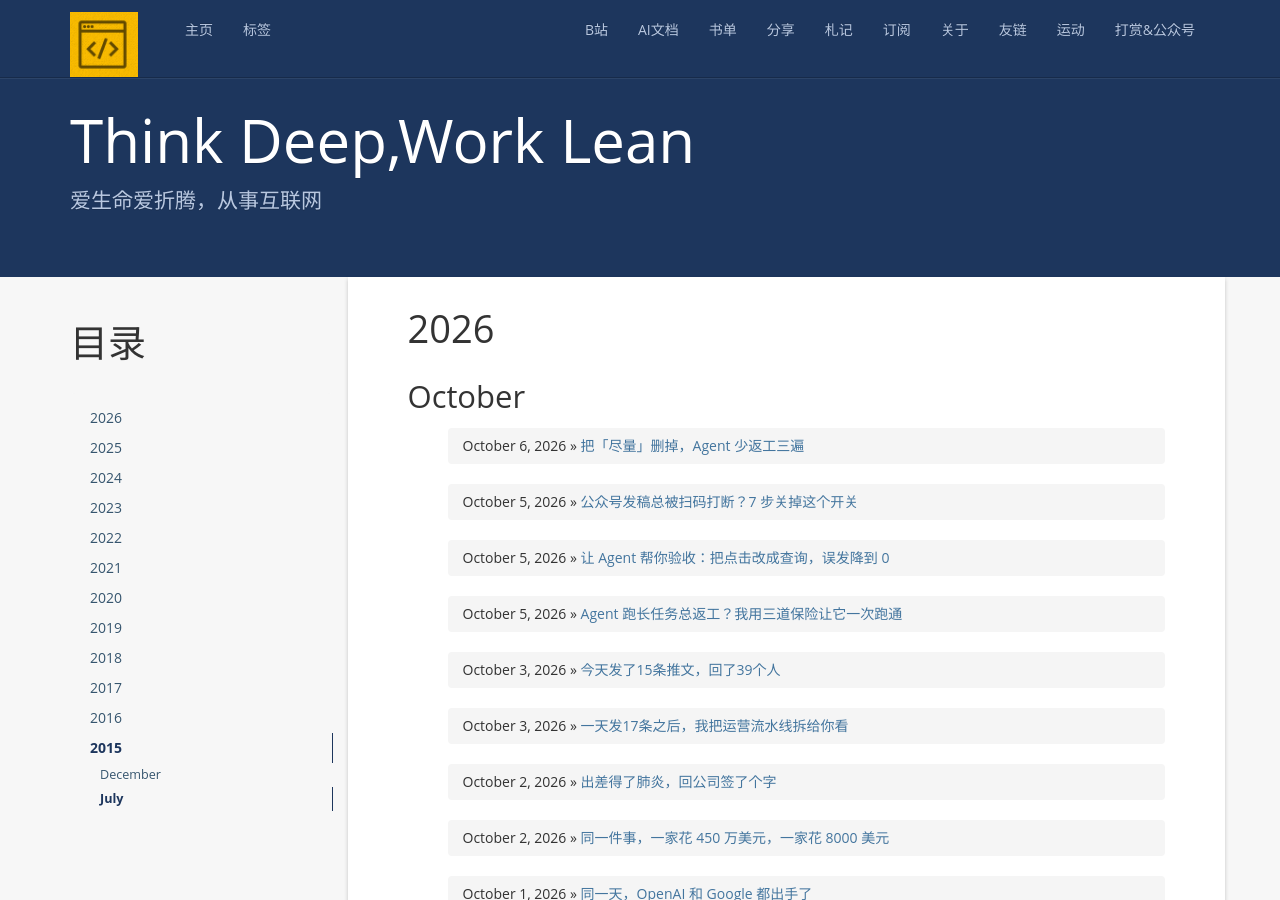
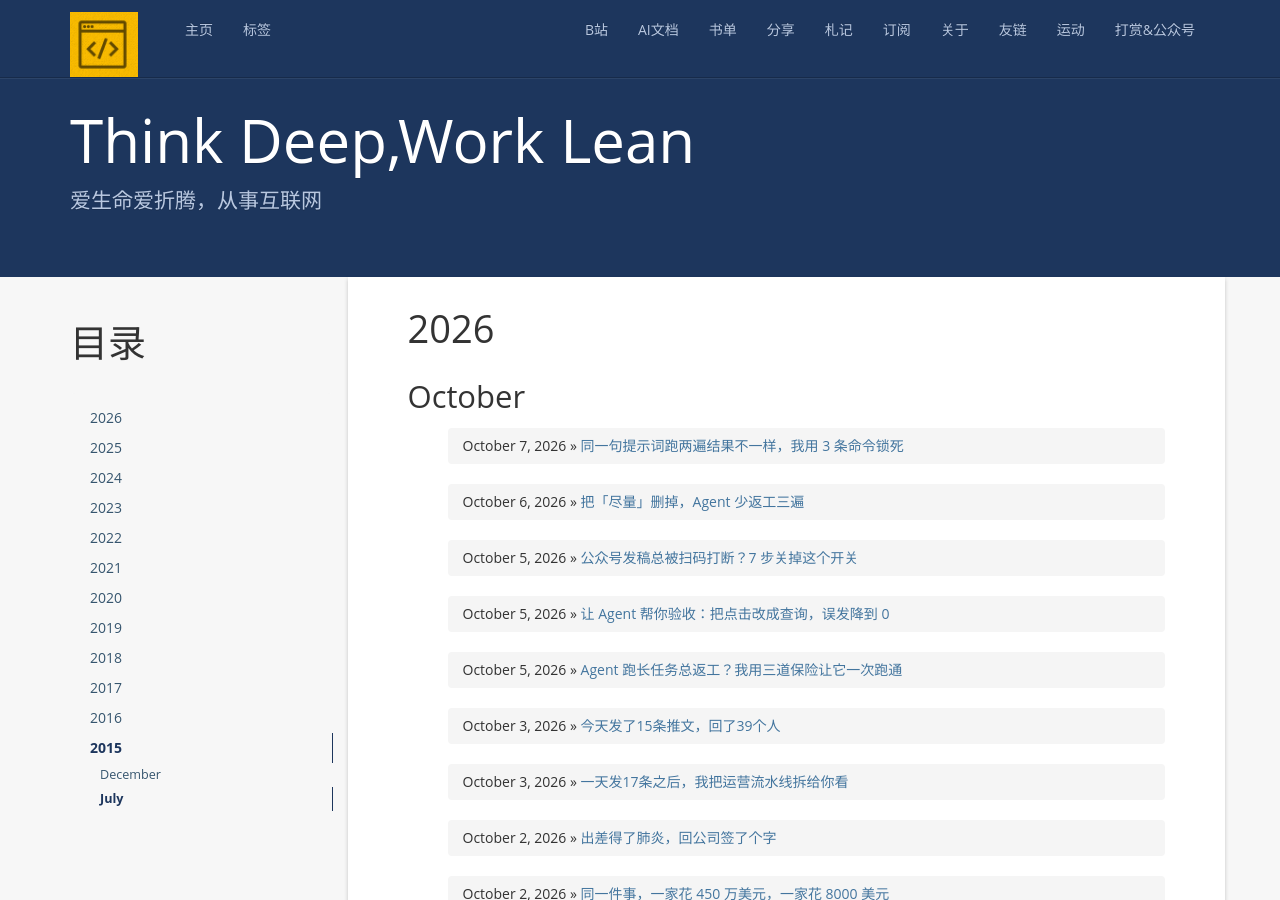
Before and after one commit to zackzhangkai/zackzhangkai.github.io, a Jekyll site: the page built from index.html, in a window 1280 px wide and 900 px high. Built offline with Jekyll 4.4.1, drawn with Linux system fonts in a browser that asks for light colours; nearby versions of some CDN libraries; a script that is not in the unit is left out; the list of posts is cut into pages by our own code; comment, search, counter and statistics services are not loaded; some of the changed lines change nothing that is shown.

Commit message:
post: 2026-10-07 用 3 条命令锁死 agent 的输入

````diff
--- /dev/null
+++ b/_posts/2026-10-07-three-commands-lock-agent-inputs.md
@@ -0,0 +1,176 @@
+---
+layout: post
+title: 同一句提示词跑两遍结果不一样，我用 3 条命令锁死
+tags: AI文档
+---
+
+大家好，我是Zack。
+
+前几天我让 agent 给 AIHOT 加个小功能，提示词就一句话：「把站点流量统计加上，改一下相关文件。」
+
+跑完它动了 9 个文件。第二天原样重跑一遍，这次动了 6 个，两次只有 3 个重合。
+
+一开始我以为是模型抽风，后来发现不是：**「相关文件」这四个字谁说了算，我根本没说。**
+
+同一句提示词跑两遍结果不一样，八成不是模型的问题，是我留给它的不确定太多。
+
+这类不确定集中在三处：**改哪些文件、装哪个版本、留下哪些垃圾。** 三处各用一条命令定死。
+
+## 一、原来的做法：找文件也交给它
+
+我以前的提示词都这么写：
+
+```
+看一下这个项目，把站点流量统计加上，相关文件都改一下。
+```
+
+听起来清楚，其实三处全交给它猜了。
+
+**哪些文件算「相关」。** 它得先列目录再挑文件读。500 多文件的仓库，它一次能顺手读十几个，一半跟这事没关系。上下文被占满，真正要改的地方反而写得糙。
+
+**装哪个版本。** 让它装依赖，它写 `npm i xxx`，装的是当天最新版。下周跑同一句，装回来的可能就不是同一个包。
+
+**跑完留下什么。** 我习惯 `git add .` 一把梭，它生成的临时文件、`.bak` 备份全进了提交，review 的人分不清哪个是我真要改的。
+
+## 二、换成三条命令
+
+### 1. 动手前先用 rg 把文件清单定死
+
+```
+rg -n "traffic" -l
+```
+
+`rg` 是比 grep 快很多的搜索工具（Rust 写的），`-n` 带行号，`-l` 只输出文件名。
+
+只输出文件名很关键：我要的是一份能贴进提示词的清单，不是一大段匹配内容。
+
+实测一次（AIHOT：521 个被跟踪文件，含未跟踪共 720 个）：
+
+```
+$ time (rg -n "agent" -l -i | wc -l)
+72
+( ... )  0.00s user 0.02s system 276% cpu 0.009 total
+```
+
+**0.009 秒，列出 72 个文件。** 同样的事换 `grep -ril`，同样结果，耗时 0.35 秒 —— 差了约 39 倍。
+
+快不是重点，重点是清单是我给的，不是它猜的。现在提示词长这样：
+
+```
+只改下面这几个文件，不要动其它任何文件：
+- apps/api/src/routes/traffic.ts
+- apps/web/app/components/SiteTraffic.tsx
+- packages/backend/src/publication/traffic.ts
+- tests/traffic.test.ts
+
+如果这些文件不够用，先停下告诉我缺哪个，不要自己去找。
+```
+
+不给最后那句，它发现文件不够时还是会自己翻，清单就白给了。
+
+### 2. 装依赖写精确版本，别写 ^
+
+提示词里我现在写死一句：
+
+```
+装依赖一律写精确版本号（npm i xxx@1.20.0 -E），不要出现 ^ 和 ~。
+装完必须把 package-lock.json 一起提交。
+```
+
+`-E` 是 `--save-exact` 的简写，装完 `package.json` 里写的是 `"axios": "1.20.0"`，不是 `"axios": "^1.20.0"`。
+
+一个字符的差别：`^1.20.0` 是「1.x 里最新都行」，`1.20.0` 是「就这一个」。
+
+查一下今天的最新版做对照：
+
+```
+$ npm view typescript version
+7.0.2
+```
+
+AIHOT 的 `package.json` 里正好是精确版本：
+
+```
+"devDependencies": {
+  "@modelcontextprotocol/client": "2.1.0",
+    "typescript": "7.0.2"
+}
+```
+
+没有 `^`，没有 `~`。半年后 clone 下来重装，装到的还是这几版。
+
+装完再补一眼，确认锁文件真动了：
+
+```
+git diff --stat package-lock.json
+```
+
+没输出反而要警觉：说明它没走包管理器。Python 同理，写 `requests==2.32.3`，别写 `>=`。
+
+### 3. 跑完先 `git clean -nd` 看一遍，再清
+
+这条是今天最有感的一条。agent 跑完，我不再直接 `git add .`，先跑：
+
+```
+git clean -nd
+```
+
+`-n` 是 dry-run，只打印「将要删除什么」，一个字节都不动；`-d` 连目录一起列。
+
+今天在 AIHOT 跑出来的（节选，一共 24 项）：
+
+```
+$ git clean -nd
+Would remove android/AndroidManifest.xml
+Would remove apps/api/src/routes/traffic.ts
+Would remove scripts/__pycache__/
+Would remove scripts/us-close-report.py
+...
+```
+
+**这 24 项里，只有 `scripts/__pycache__/` 是真垃圾。**
+
+`android/` 整个目录、`traffic.ts`、迁移文件、测试文件，全是我还没提交的工作成果。
+
+按老习惯直接 `git clean -fd`，这二十几项一次全没，回收站都找不回来。
+
+看清后再决定清哪些：
+
+```
+git clean -fd                    # 确认全是垃圾再执行
+git clean -fd -e "android/"      # 排除某个目录
+```
+
+## 三、前后对比
+
+| | 改之前 | 改之后 |
+|---|---|---|
+| 改动范围谁定 | 它自己找，两次跑出 9 个 / 6 个文件 | 我给清单，两次都是清单里那几个 |
+| 拿清单耗时 | — | 0.009 秒（521 文件仓库） |
+| 依赖版本 | `^1.20.0`，下次可能变 | `1.20.0`，锁文件一起提交 |
+| 提交里的无关文件 | 每次手动挑一遍 | 先看 24 项预览再清 |
+| 误删风险 | 直接 `-fd` | 先 `-nd`，本次拦下 20+ 项未提交工作 |
+
+诚实说一句：这是这一周在两三个仓库上记的数，样本很小，别当统计结论看。
+
+而且这三招只管「输入不确定导致的返工」，管不了需求本身没想清楚 —— 那种跑多少遍都是错，命令救不了。
+
+## 四、两条能迁移到自己工作里的原则
+
+**第一条：能在动手前定死的东西，别留到跑完再检查。**
+
+文件清单、版本号、改动范围，写提示词时就能定。判断方法：这句话里还有没有「相关」「适当」「一些」，有就说明没定死。
+
+**第二条：凡是会删东西的命令，先加一次 dry-run。**
+
+`git clean -nd`、`--dry-run`、`rm` 先换成 `ls`。多花 3 秒看清单，省的是找回文件那半小时。
+
+我给 agent 定的规矩：删除、覆盖、批量改名的脚本必须支持干跑参数，没有的我不收。
+
+你最近一次让 agent 返工，最后发现是哪一处没定死？
+
+欢迎在留言里说说，我一条条看。
+
+公众号：**Zack说AI**
+
+大厂程序员，现独立开发者，分享 AI 技术与过程。每篇讲一个能落地的提效做法。
--- a/tag/AI文档/index.html
+++ b/tag/AI文档/index.html
@@ -29,6 +29,7 @@ header: AI文档
             <li><a href="#wechat-mp-disable-scan-verify">公众号关掉扫码验证</a></li>
             <li><a href="#agent-long-task-three-safeguards">Agent 跑长任务三道保险</a></li>
             <li><a href="#remove-vague-words-from-prompt">把「尽量」删掉，少返工三遍</a></li>
+            <li><a href="#three-commands-lock-agent-inputs">用 3 条命令锁死 agent 的输入</a></li>
            </ul>
         </div>
       </div>
@@ -179,6 +180,13 @@ header: AI文档
               <li><a href="https://zackzhangkai.github.io/2026/10/05/agent-readonly-verification/" target="_blank">让 Agent 帮你验收：把点击改成查询，误发降到 0 →</a></li>
             </ul>
             <p><small>2026-10-05 | 验证脚本点了一次发帖按钮，真发出一条重复推文 | 判定改查搜索页 from:kaiz_amm&f=live | 四条只读规矩</small></p>
+
+            <hr>
+            <h2 id="three-commands-lock-agent-inputs">同一句提示词跑两遍结果不一样，我用 3 条命令锁死</h2>
+            <ul>
+              <li><a href="https://zackzhangkai.github.io/2026/10/07/three-commands-lock-agent-inputs/" target="_blank">同一句提示词跑两遍结果不一样，我用 3 条命令锁死 →</a></li>
+            </ul>
+            <p><small>2026-10-07 | rg -l 出文件清单 · 依赖锁精确版本 -E · git clean -nd 先看再删 | 附 521 文件仓库实测耗时与 24 项未跟踪清单</small></p>
             <hr>
             <p><em>使用 project-researcher skill 自动生成</em></p>
 
````
